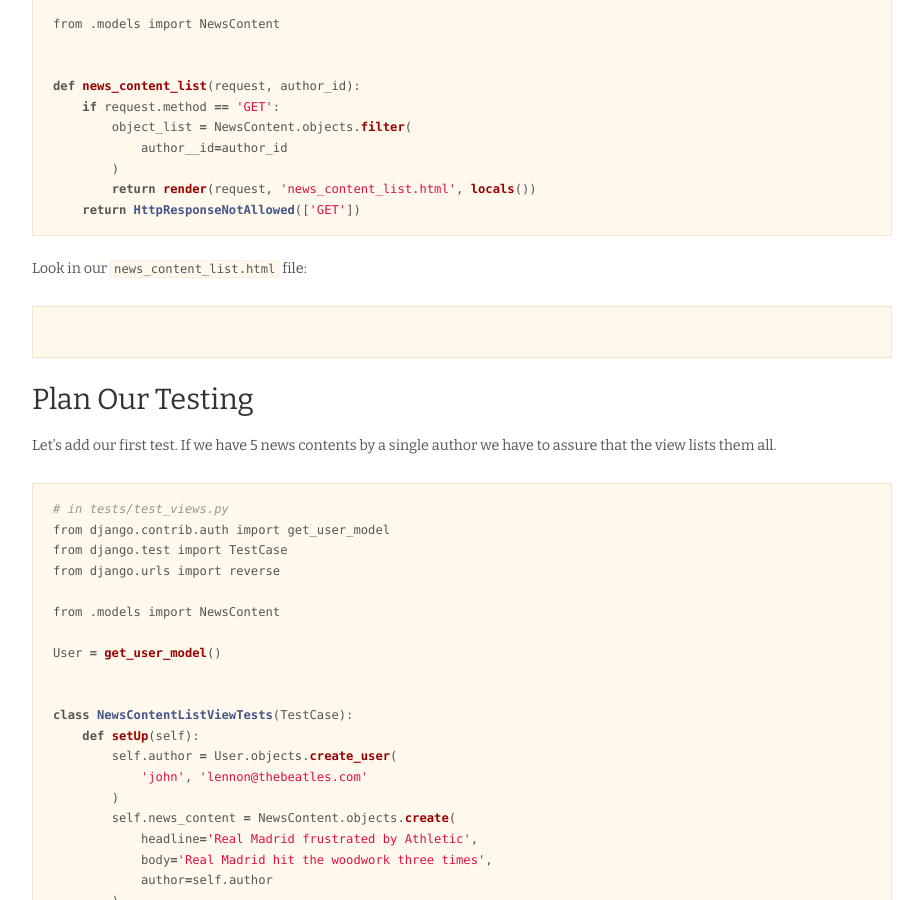
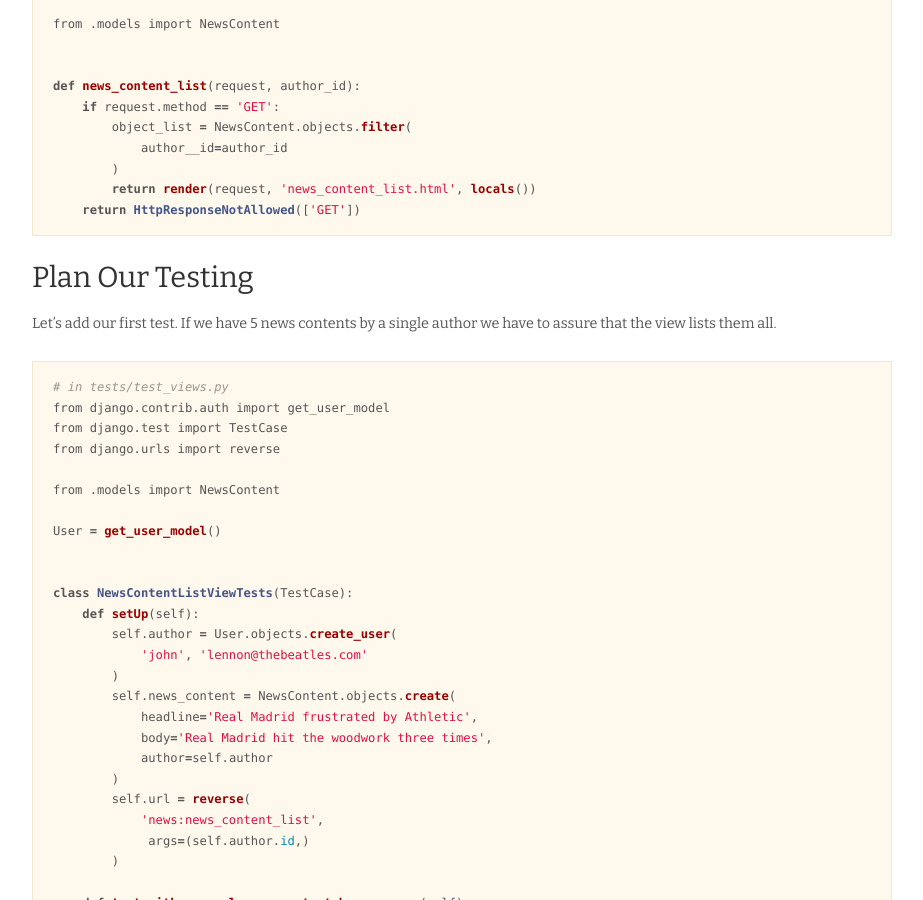
Before and after one commit to erdimollahuseyin/erdimollahuseyin.github.io, a Jekyll site: the page built from _posts/2019-05-13-testing-models-with-django-using-faker-and-factory-boy.md, in a window 1280 px wide and 900 px high, scrolled down 7420 px. Shown: the whole window, without its empty margins (178-1101 px from the left). Built offline with Jekyll 4.4.1, drawn with Linux system fonts in a browser that asks for light colours; nearby versions of some CDN libraries.

Commit message:
[FIX] - Faker and Factory Boy

````diff
--- a/_posts/2019-05-13-testing-models-with-django-using-faker-and-factory-boy.md
+++ b/_posts/2019-05-13-testing-models-with-django-using-faker-and-factory-boy.md
@@ -316,19 +316,6 @@ def news_content_list(request, author_id):
     return HttpResponseNotAllowed(['GET'])
 ```
 
-Look in our `news_content_list.html` file:
-
-```
-{% for news_content in object_list %}
-   <ul>
-        <li>
-            {{ news_content.headline }}, {{ news_content.author }}
-        </li>
-        <li>{{ news_content.body }}</li>
-    </ul>
-{% endfor %}
-```
-
 ## Plan Our Testing
 
 Let’s add our first test. If we have 5 news contents by a single author we have to assure that the view lists them all.
````
